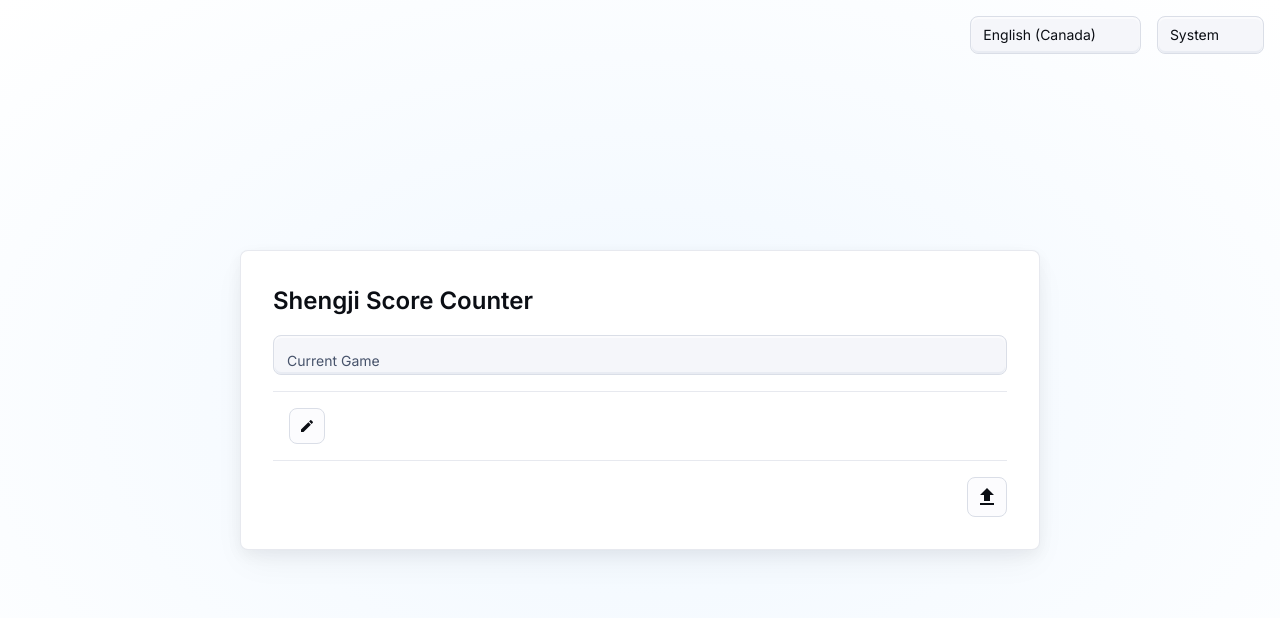
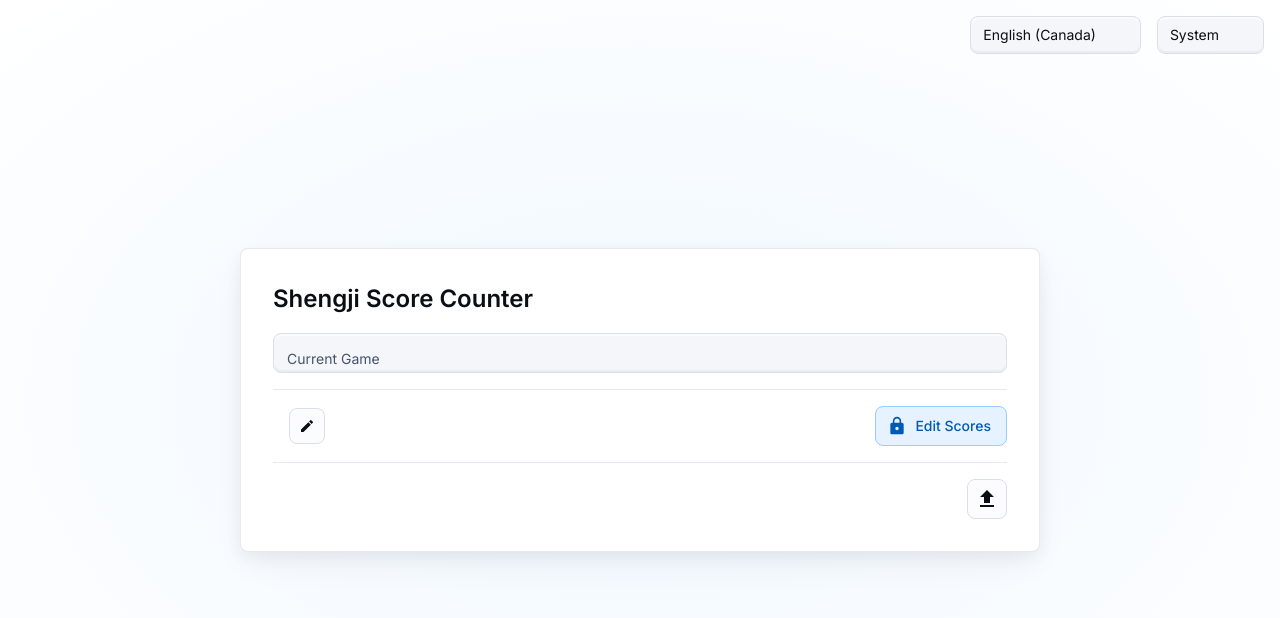
Before and after one commit to ApocalypseCalculator/ShengjiScore, a React (Create React App) app in the folder frontend/: page / in a window 1280 px wide. Shown: the top 618 px of the page. Built offline with nearby package versions, Linux system fonts and the light colour scheme; some icons are missing.

Commit message:
add edit scores button

```diff
--- a/frontend/src/components/gameselector.tsx
+++ b/frontend/src/components/gameselector.tsx
@@ -2,9 +2,21 @@ import * as React from 'react';
 
 import { Box, FormControl, InputLabel, Select, Divider, MenuItem, Tooltip, IconButton, Typography } from '@mui/material';
 import { LanguageContext } from '../theme/LanguageSelect';
-import { Edit } from '@mui/icons-material';
+import { Edit, Lock, LockOpen } from '@mui/icons-material';
+
+import { AbsoluteButton } from '../styled';
 
 import NameEditor from './nameeditor';
+
+function EditScoresToggle(props: {
+    editingScores: boolean,
+    toggleEditingScores: () => void,
+}) {
+    const i18n = React.useContext(LanguageContext);
+    return <AbsoluteButton variant={props.editingScores ? "contained" : "outlined"} color="secondary" aria-label="edit-scores" startIcon={props.editingScores ? <LockOpen /> : <Lock />} onClick={props.toggleEditingScores}>
+        {props.editingScores ? i18n?.text.FINISH_EDIT_SCORES : i18n?.text.EDIT_SCORES}
+    </AbsoluteButton >
+}
 
 export default function GameSelector(props: {
     smallScreen: boolean,
@@ -18,6 +30,8 @@ export default function GameSelector(props: {
     handleEditNamePress: () => void,
     handleCancelEditPress: () => void,
     updateGameNameAction: () => void,
+    editingScores: boolean,
+    toggleEditingScores: () => void,
 }) {
     const i18n = React.useContext(LanguageContext);
     return (
@@ -71,7 +85,7 @@ export default function GameSelector(props: {
                 }
             </Box>
             {
-                props.smallScreen ? null :
+                props.smallScreen ? <EditScoresToggle editingScores={props.editingScores} toggleEditingScores={props.toggleEditingScores} /> :
                     <>
                         <Divider />
                         <Box display={'flex'}>
@@ -88,13 +102,14 @@ export default function GameSelector(props: {
                                         label={i18n?.text.GAME_NAME}
                                     />
                                     :
-                                    <Typography variant="h6" component="div">
+                                    <Typography variant="h6" component="div" sx={{ display: 'flex', alignItems: 'center', width: '100%' }}>
                                         {props.currentGame}
                                         <Tooltip title={i18n?.text.EDIT_NAME}>
-                                            <IconButton style={{ marginLeft: '1rem' }} aria-label="edit" size={'small'} onClick={props.handleEditNamePress}>
+                                            <IconButton style={{ marginLeft: '1rem', marginRight: '1rem' }} aria-label="edit" size={'small'} onClick={props.handleEditNamePress}>
                                                 <Edit />
                                             </IconButton>
                                         </Tooltip>
+                                        <EditScoresToggle editingScores={props.editingScores} toggleEditingScores={props.toggleEditingScores} />
                                     </Typography>
                             }
                         </Box>
--- a/frontend/src/components/playerlist.tsx
+++ b/frontend/src/components/playerlist.tsx
@@ -1,7 +1,7 @@
 import * as React from 'react';
 import { PlayerList, PlayerListItem } from '../styled';
-import { MenuItem, ListItemAvatar, ListItemText, IconButton, Menu, TextField, Chip, Typography, Box, Tooltip, Badge } from '@mui/material';
-import { Remove, Add, Check, Close, MoreVert } from '@mui/icons-material';
+import { MenuItem, ListItemAvatar, ListItemText, IconButton, Menu, Chip, Typography, Box, Tooltip, Badge } from '@mui/material';
+import { Remove, Add, MoreVert } from '@mui/icons-material';
 
 import { LanguageContext } from '../theme/LanguageSelect';
 import { GameData, Player } from '../data';
@@ -18,6 +18,7 @@ export default function GamePlayerList(props: {
     updatePlayerName: (player: number, name: string) => void;
     deletePlayer: (player: number) => void;
     addScore: (player: number, add: boolean) => void;
+    editingScores: boolean;
 }) {
     const i18n = React.useContext(LanguageContext);
 
@@ -49,6 +50,8 @@ export default function GamePlayerList(props: {
                             secondaryAction={
                                 editingPlayerName != i ?
                                     <Box display={'flex'} gap={props.smallScreen ? 1 : 3}>
+                                        {
+                                            props.editingScores ? <>
                                                 <Tooltip title={i18n?.text.ADD_LEVEL}>
                                                     <IconButton size={props.smallScreen ? 'small' : 'medium'} edge="end" aria-label="add" onClick={() => {
                                                         props.addScore(i, true);
@@ -63,13 +66,14 @@ export default function GamePlayerList(props: {
                                                         <Remove />
                                                     </IconButton>
                                                 </Tooltip>
-                                        <Tooltip title={i18n?.text.MORE_OPTIONS}>
+                                            </> : <Tooltip title={i18n?.text.MORE_OPTIONS}>
                                                 <IconButton size={props.smallScreen ? 'small' : 'medium'} edge="end" aria-label="moreoptions" onClick={(ev) => {
                                                     handleOpenPlayerMenu(i, ev);
                                                 }}>
                                                     <MoreVert />
                                                 </IconButton>
                                             </Tooltip>
+                                        }
                                         <Menu
                                             id="basic-menu"
                                             anchorEl={anchorEl}
--- a/frontend/src/i18n.json
+++ b/frontend/src/i18n.json
@@ -130,5 +130,13 @@
     "ACTIONS": {
         "en": "Actions",
         "zh": "更多选项"
+    },
+    "EDIT_SCORES": {
+        "en": "Edit Scores",
+        "zh": "编辑分数"
+    },
+    "FINISH_EDIT_SCORES": {
+        "en": "Submit Scores",
+        "zh": "提交分数"
     }
 }
--- a/frontend/src/score.tsx
+++ b/frontend/src/score.tsx
@@ -29,6 +29,8 @@ export default function ScoreCounter(props: { disableCustomTheme?: boolean }) {
     const [editingName, setEditingName] = React.useState(false);
     const [editingNameValue, setEditingNameValue] = React.useState("");
     const [editingNameError, setEditingNameError] = React.useState(false);
+
+    const [editingScores, setEditingScores] = React.useState(false);
 
     const [currentWinner, setCurrentWinner] = React.useState(-1);
 
@@ -158,6 +160,10 @@ export default function ScoreCounter(props: { disableCustomTheme?: boolean }) {
                             setEditingNameError(false);
                         }}
                         updateGameNameAction={updateGameNameAction}
+                        editingScores={editingScores}
+                        toggleEditingScores={() => {
+                            setEditingScores((prev) => !prev);
+                        }}
                     />
                     <GamePlayerList
                         smallScreen={smallScreen}
@@ -175,6 +181,7 @@ export default function ScoreCounter(props: { disableCustomTheme?: boolean }) {
                                 return newstate;
                             });
                         }}
+                        editingScores={editingScores}
                     />
                     {smallScreen ? <></> : <Divider />}
                     <BottomBox display={'flex'} flexDirection={'row'} justifyContent={'space-between'}>
--- a/frontend/src/styled.tsx
+++ b/frontend/src/styled.tsx
@@ -1,7 +1,7 @@
 import Stack from '@mui/material/Stack';
 import MuiCard from '@mui/material/Card';
 import { styled } from '@mui/material/styles';
-import { Box, List, ListItem } from '@mui/material';
+import { Box, List, ListItem, Button } from '@mui/material';
 
 export const Card = styled(MuiCard)(({ theme }) => ({
     display: 'flex',
@@ -96,3 +96,17 @@ export const BottomBox = styled(Box)(({ theme }) => ({
         width: '91%',
     },
 }));
+
+export const AbsoluteButton = styled(Button)(({ theme }) => ({
+    [theme.breakpoints.down('md')]: { // pov: backend dev does CSS
+        position: 'absolute',
+        bottom: 0,
+        left: '40%',
+        marginBottom: theme.spacing(3),
+        zIndex: 1
+    },
+    [theme.breakpoints.up('md')]: {
+        marginLeft: 'auto',
+        minWidth: 'fit-content'
+    },
+}));
```
Lines whose indentation alone changed are shown as unchanged.
